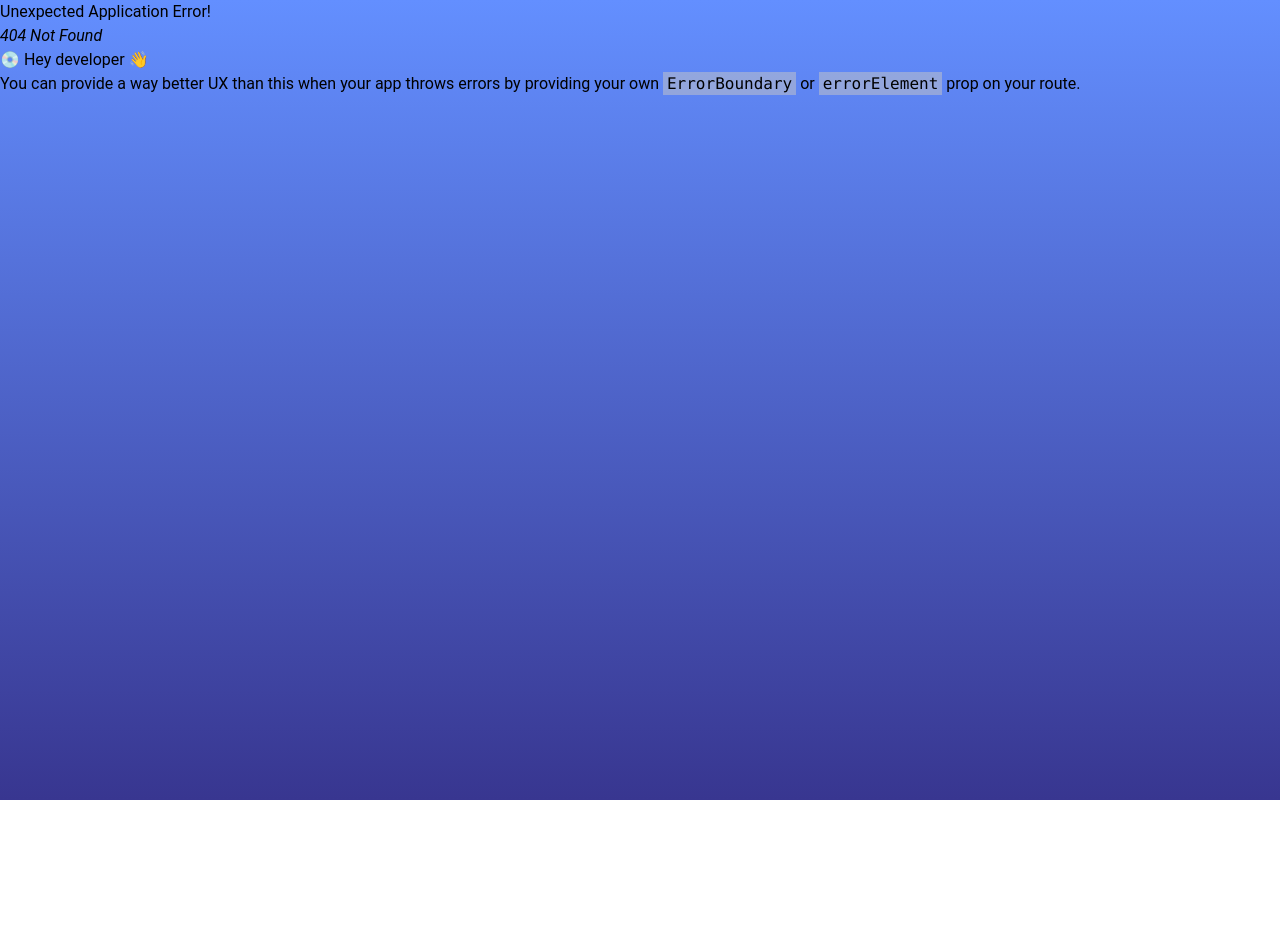
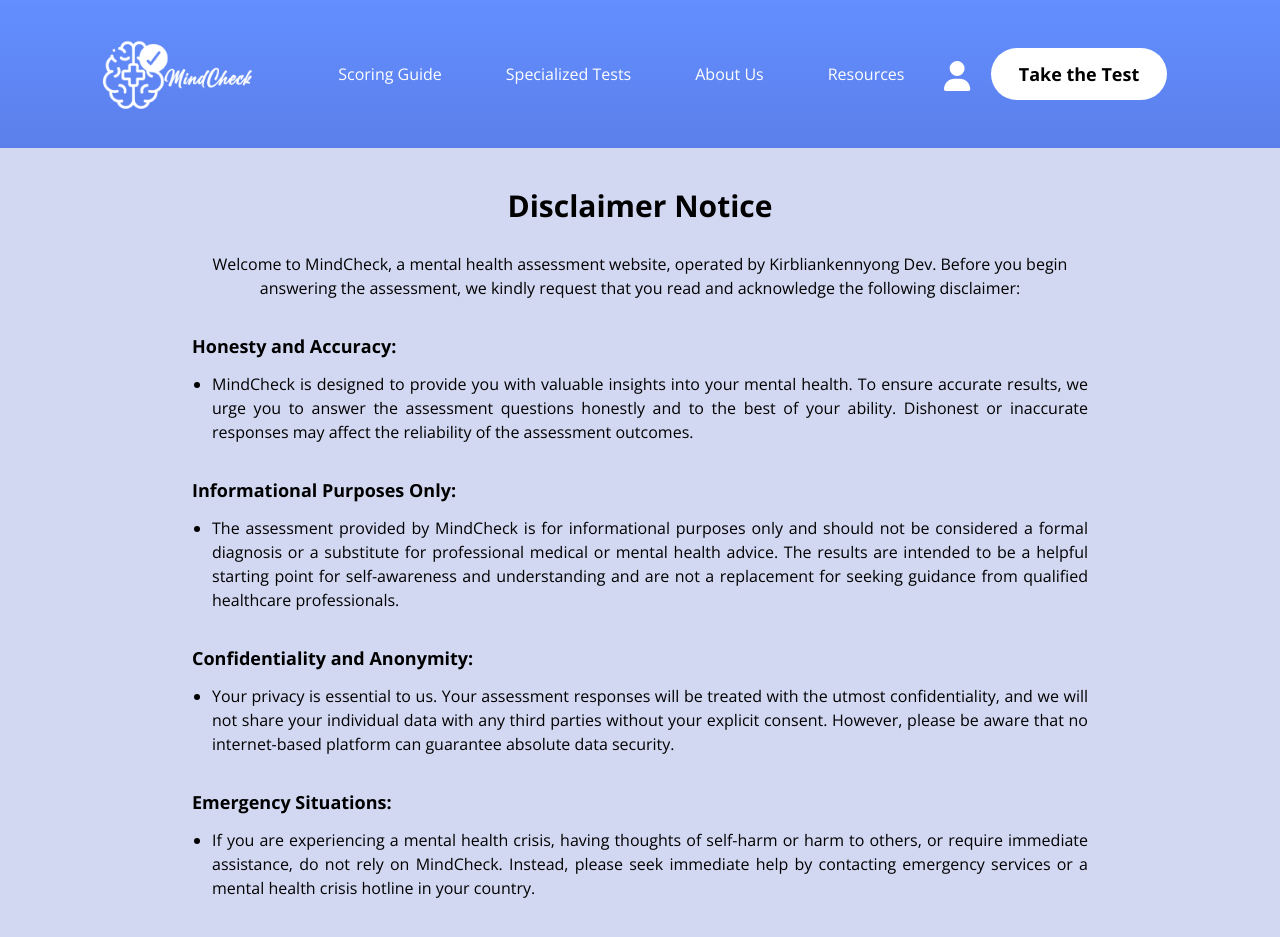
Before and after one commit to kabi02/softeng-mindcheck, a React (Vite) app: page /what-is-dsm-5-tr/disclaimer in a window 1280 px wide. Before the commit this address had no page. Shown: the top 937 px of the page. Before the commit the page ends 800 px from the top, so only its background shows below. Built offline with nearby package versions, Linux system fonts and the light colour scheme.

Commit message:
disclaimer

```diff
--- a/src/components/ModalAuth.jsx
+++ b/src/components/ModalAuth.jsx
@@ -39,7 +39,7 @@ const analytics = getAnalytics(app);
 console.log(app);
 
 // SignIn
-export const ModalSignIn = ({ modalType, handleSwitch }) => {
+export const ModalSignIn = ({ modalType, handleSwitch, text }) => {
   const [open, setOpen] = React.useState(false);
   // For exiting modal
   const handleOpen = () => setOpen((cur) => !cur);
@@ -76,7 +76,7 @@ export const ModalSignIn = ({ modalType, handleSwitch }) => {
 
   return (
     <React.Fragment>
-      <BlueBtn func={handleOpen} text='Take the Test'></BlueBtn>
+      <BlueBtn func={handleOpen} text={text}></BlueBtn>
       {/* Sign In Modal */}
       {
         modalType === "signin" && (
--- a/src/components/contents/AboutDSM5.jsx
+++ b/src/components/contents/AboutDSM5.jsx
@@ -1,18 +1,10 @@
-import React, { useState } from 'react'
+import React from 'react'
 import Layout from '../Layout'
 import Title from '../Title'
 import img from '../../assets/homepage_gfx_2.png'
-import {ModalSignIn} from '../ModalAuth'
+import BlueBtn from '../BlueBtn'
 
 function AboutDSM5() {
-  // define a state variable for modal type
-  const [modalType, setModalType] = useState("signin");
-
-  // define a function that changes the modal type
-  function handleSwitch(type) {
-    setModalType(type);
-  }
-
   return (
     <Layout>
     <div className="flex flex-col items-center pb-10 justify-center sm:max-w-[80%] max-w-[90%] mx-auto gap-5">
@@ -23,8 +15,7 @@ function AboutDSM5() {
             This assessment is designed for helping you evaluate symptoms that could be related to various mental health conditions. Some of this symptoms includes anxiety, sleep deprivation, depression, and difficulty in concentrating.  <br /><br />
             Your test results will be based on your responses and will provide you insightful insights  regarding your mental health. The result will also indicate the areas that may require additional  analysis or attention </p>
         </div>
-        {/* The button for opening modal */}
-        <ModalSignIn modalType={modalType} handleSwitch={handleSwitch} />
+        <BlueBtn text='Take the Test' link='disclaimer'/>
     </div>
     </Layout>
   )
--- a/src/main.jsx
+++ b/src/main.jsx
@@ -20,6 +20,7 @@ import {
 } from 'react-router-dom'
 import Dashboard from './pages/Dashboard'
 import TermsCondition from './pages/TermsCondition'
+import Disclaimer from './pages/Disclaimer'
 
 const router =  createBrowserRouter([
   {
@@ -65,6 +66,10 @@ const router =  createBrowserRouter([
   {
     path:"terms-and-conditions",
     element: <TermsCondition/>
+  },
+  {
+    path:"what-is-dsm-5-tr/disclaimer",
+    element: <Disclaimer/>
   }
 ])
 
--- /dev/null
+++ b/src/pages/Disclaimer.jsx
@@ -0,0 +1,91 @@
+import React, { useState } from 'react'
+import Header from '../Header'
+import Layout from '../components/Layout'
+import Title from '../components/Title'
+import {ModalSignIn} from '../components/ModalAuth';
+
+export default function Disclaimer() {
+  // define a state variable for modal type
+  const [modalType, setModalType] = useState("signin");
+
+  // define a function that changes the modal type
+  function handleSwitch(type) {
+    setModalType(type);
+  }
+  return (
+    <div>
+        <Header/>
+        <Layout>
+            <Title>Disclaimer Notice</Title>
+            <div className='text-justify sm:max-w-[70%] max-w-[80%] mx-auto pb-28 -mt-3'>
+                <p className='text-center '>Welcome to MindCheck, a mental health assessment website, operated by Kirbliankennyong Dev. Before you begin answering the assessment, we kindly request that you read and acknowledge the following disclaimer:</p>
+                <ol class="list-outside">
+                    <li className='mt-8'>
+                        <span className='font-bold sm:text-lg text-base'>Honesty and Accuracy:</span>
+                        <ol class="list-disc list-outside ml-5 sm:text-base text-sm">
+                            <li className='mt-3'>MindCheck is designed to provide you with valuable insights into your mental health. To ensure accurate results, we urge you to answer the assessment questions honestly and to the best of your ability. Dishonest or inaccurate responses may affect the reliability of the assessment outcomes.</li>
+                        </ol>
+                    </li>
+                    <li className='mt-8'>
+                        <span className='font-bold sm:text-lg text-base'>Informational Purposes Only:</span>
+                        <ol class="list-disc list-outside ml-5 sm:text-base text-sm">
+                            <li className='mt-3'>The assessment provided by MindCheck is for informational purposes only and should not be considered a formal diagnosis or a substitute for professional medical or mental health advice. The results are intended to be a helpful starting point for self-awareness and understanding and are not a replacement for seeking guidance from qualified healthcare professionals.</li>
+                        </ol>
+                    </li>
+                    <li className='mt-8'>
+                        <span className='font-bold sm:text-lg text-base'>Confidentiality and Anonymity:</span>
+                        <ol class="list-disc list-outside ml-5 sm:text-base text-sm">
+                            <li className='mt-3'>Your privacy is essential to us. Your assessment responses will be treated with the utmost confidentiality, and we will not share your individual data with any third parties without your explicit consent. However, please be aware that no internet-based platform can guarantee absolute data security.</li>
+                        </ol>
+                    </li>
+                    <li className='mt-8'>
+                        <span className='font-bold sm:text-lg text-base'>Emergency Situations:</span>
+                        <ol class="list-disc list-outside ml-5 sm:text-base text-sm">
+                            <li className='mt-3'>If you are experiencing a mental health crisis, having thoughts of self-harm or harm to others, or require immediate assistance, do not rely on MindCheck. Instead, please seek immediate help by contacting emergency services or a mental health crisis hotline in your country.</li>
+                        </ol>
+                    </li>
+                    <li className='mt-8'>
+                        <span className='font-bold sm:text-lg text-base'>Assessment Limitations:</span>
+                        <ol class="list-disc list-outside ml-5 sm:text-base text-sm">
+                            <li className='mt-3'>MindCheck has its limitations and may not capture all aspects of your mental health. The assessment is based on the information you provide, and the results should be interpreted with caution. If you have concerns about your mental health or well-being, we encourage you to consult a licensed mental health professional.</li>
+                        </ol>
+                    </li>
+                    <li className='mt-8'>
+                        <span className='font-bold sm:text-lg text-base'>Age Restrictions:</span>
+                        <ol class="list-disc list-outside ml-5 sm:text-base text-sm">
+                            <li className='mt-3'>MindCheck is intended for users who are of legal age or who have obtained parental or guardian consent. If you are a minor, please obtain permission from a parent or legal guardian before using our services.</li>
+                        </ol>
+                    </li>
+                    <li className='mt-8'>
+                        <span className='font-bold sm:text-lg text-base'>No Professional Relationship:</span>
+                        <ol class="list-disc list-outside ml-5 sm:text-base text-sm">
+                            <li className='mt-3'>Participating in the MindCheck assessment does not establish a professional relationship between you and Kirbliankennyong Dev. We do not provide mental health counseling, therapy, or medical treatment through this platform.</li>
+                        </ol>
+                    </li>
+                    <li className='mt-8'>
+                        <span className='font-bold sm:text-lg text-base'>Use Responsibly:</span>
+                        <ol class="list-disc list-outside ml-5 sm:text-base text-sm">
+                            <li className='mt-3'>By proceeding with the assessment, you agree to use MindCheck responsibly and understand that the results are not a substitute for professional advice or treatment. If you have any concerns about your mental health, please consult a qualified healthcare provider.</li>
+                        </ol>
+                    </li>
+                    <li className='mt-8'>
+                        <span className='font-bold sm:text-lg text-base'>User Responsibility:</span>
+                        <ol class="list-disc list-outside ml-5 sm:text-base text-sm">
+                            <li className='mt-3'>You are responsible for the accuracy and truthfulness of the information you provide during the assessment. Misrepresentation or providing false information may lead to inaccurate results.</li>
+                        </ol>
+                    </li>
+                </ol>
+                <p className='mt-8'>By clicking the <b>"Start Assessment"</b>, you acknowledge that you have read, understood, and agreed to the terms of this Disclaimer Notice. If you do not agree with any part of this disclaimer, please do not proceed with the assessment.</p>
+                <p className='mt-8'>If you have any questions or concerns regarding this Disclaimer Notice or the use of MindCheck, please contact us at Mindcheck@gmail.com.ph.</p>
+
+                {/* The button for opening modal */}
+                <div className='flex mt-10 items-center justify-center'>
+                    <ModalSignIn modalType={modalType} handleSwitch={handleSwitch} text='Start Assessment'/>
+                </div>
+
+            </div>
+        </Layout>
+
+    </div>
+  )
+}
```
